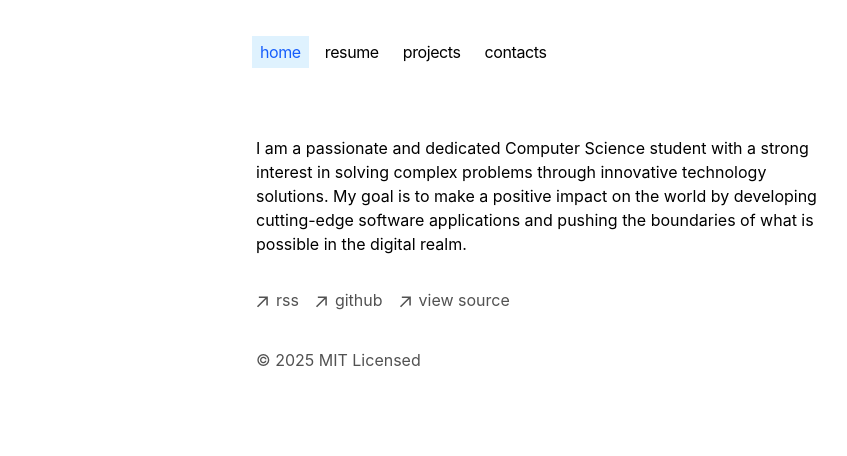
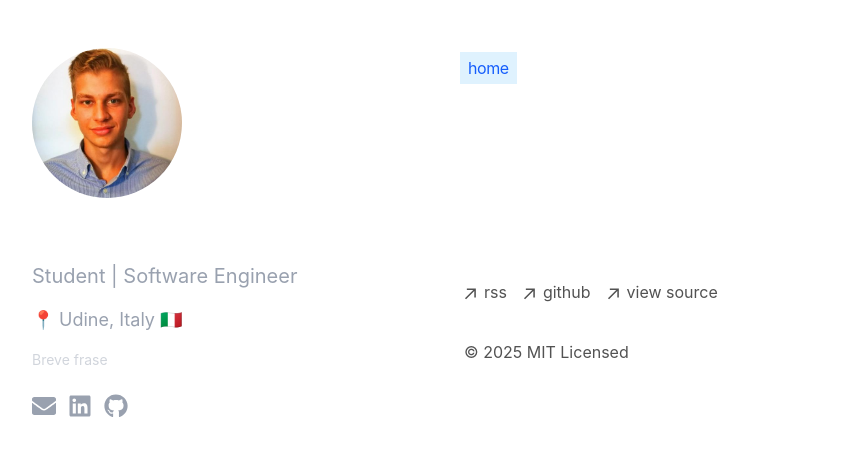
Before and after one commit to josedallatorre/josedallatorre.github.io, a Next.js app: page / in a window 1280 px wide. Shown: the top 456 px of the page, without its empty margins (96-943 px from the left). Built offline with nearby package versions, Linux system fonts and the light colour scheme.

Commit message:
feat: added basic layout

```diff
--- a/app/layout.tsx
+++ b/app/layout.tsx
@@ -2,11 +2,13 @@ import './global.css'
 import type { Metadata } from 'next'
 import { GeistSans } from 'geist/font/sans'
 import { GeistMono } from 'geist/font/mono'
-import { Navbar } from './components/nav'
 import { Analytics } from '@vercel/analytics/react'
 import { SpeedInsights } from '@vercel/speed-insights/next'
-import Footer from './components/footer'
 import { baseUrl } from './sitemap'
+import SocialLinks from 'app/components/social'
+import Header from 'app/components/header'
+import Footer from 'app/components/footer'
+import { Navbar } from './components/nav';
 
 export const metadata: Metadata = {
   metadataBase: new URL(baseUrl),
@@ -44,22 +46,53 @@ export default function RootLayout({
   children: React.ReactNode
 }) {
   return (
-    <html
-      lang="en"
+    <html lang="en"
     className={cx(
       'text-black bg-white dark:text-white dark:bg-black',
       GeistSans.variable,
       GeistMono.variable
-      )}
-    >
-      <body className="antialiased max-w-xl mx-4 mt-8 lg:mx-auto">
-        <main className="flex-auto min-w-0 mt-6 flex flex-col px-2 md:px-0">
-          <Navbar />
+    )}>
+      <body>
+    <div className="min-h-screen  text-white">
+    {/* Mobile Layout */}
+    <div className="lg:hidden">
+      <main className="p-6 max-w-screen-sm mx-auto">
+        <div className="mb-6">
+          {/*<Header />*/}
+          <div className="mt-6">
+            {/*<SocialLinks/>*/}
+          </div>
+        </div>
+      </main>
+      {/*<Footer />*/}
+    </div>
+
+    {/* Desktop Layout */}
+    <div className="hidden lg:flex flex-col xl:flex-row">
+      {/* Left Column (Header and Social Links) */}
+      <div className="xl:fixed xl:w-2/5 h-screen p-8 xl:p-12 xl:pl-[10%] flex flex-col
+      justify-between min-w-[300px] max-w-[800px]  ">
+        <div>
+          <Header />
+          <div className="mt-6">
+            <SocialLinks />
+          </div>
+        </div>
+      </div>
+      {/* Right Column (Main Content) */}
+      <div className="xl:ml-[40%] w-full xl:w-3/5 min-h-screen min-w-[500px] max-w-[1200px] mx-auto">
+        <main className="p-8 xl:p-12 xl:pr-[10%]">
+          <Navbar/>
+          <div className="mt-3">
             {children}
             <Footer />
             <Analytics />
             <SpeedInsights />
+          </div>
         </main>
+      </div>
+    </div>
+  </div>
       </body>
     </html>
   )
```
Lines whose indentation alone changed are shown as unchanged.
